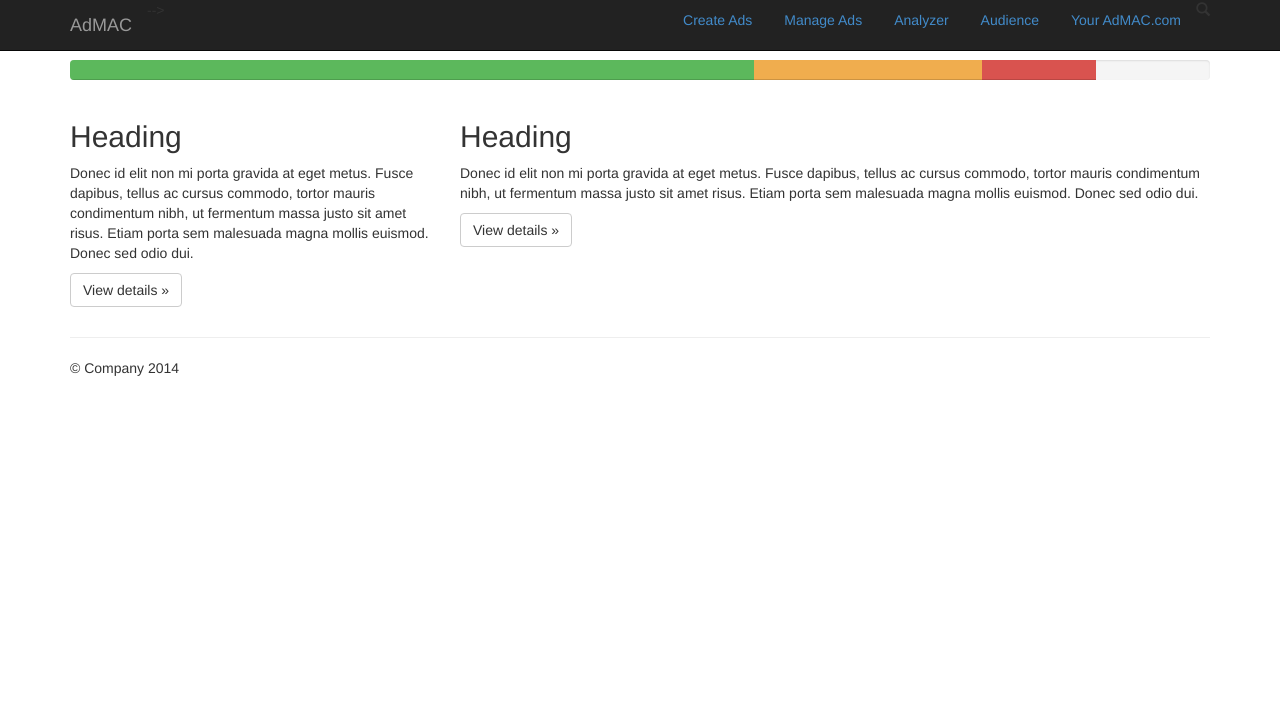
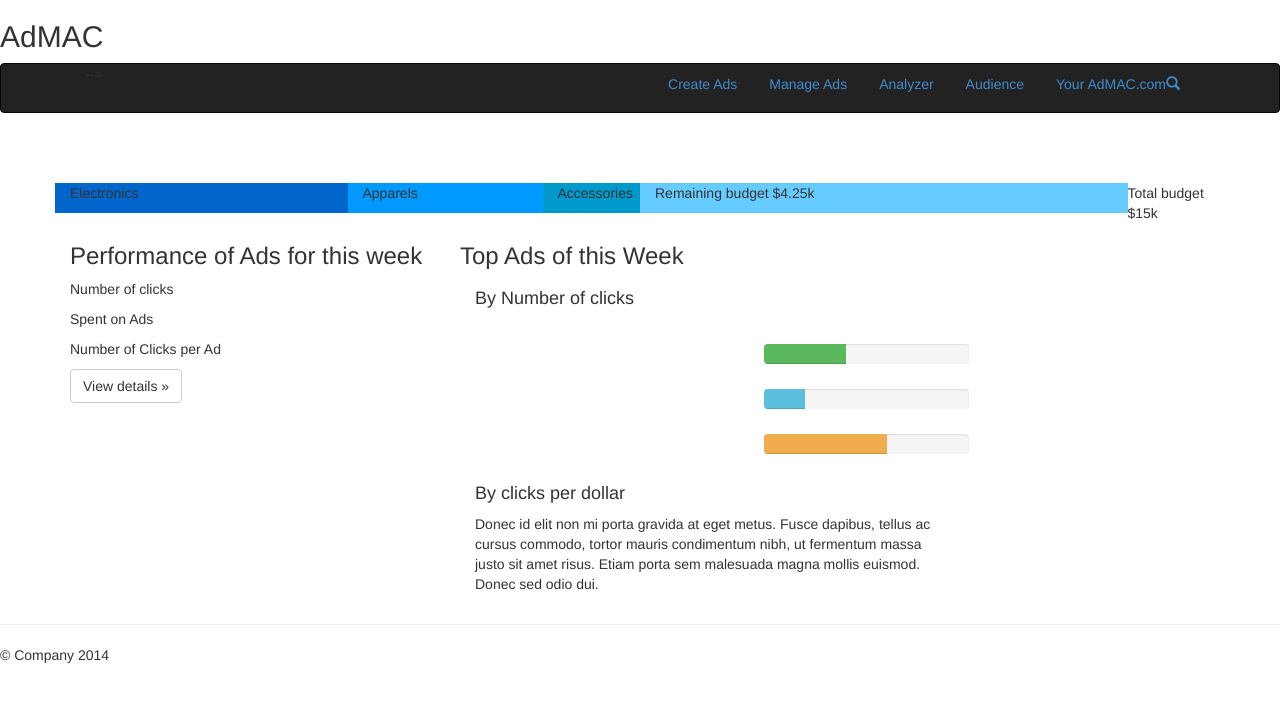
Before and after one commit to devanandb/addashboard, a plain HTML site: page index.html in a window 1280 px wide. Drawn offline with nearby package versions, Linux system fonts and the light colour scheme.

Commit message:
improved1

```diff
--- a/css/main.css
+++ b/css/main.css
@@ -3,8 +3,22 @@
 /* ==========================================================================
    Author's custom styles
    ========================================================================== */
+.h3{
+	font-family: serif;
+}
+.custom-btn{
 
+}
+body > .container {
+  padding: 50px 15px 0;
+}
 
-body > .container {
-  padding: 60px 15px 0;
+.progress{
+	margin-top: 25px;
 }
+#esc2{
+	font-size: 60%;
+}
+.custom-search{
+	padding-left: 10px;
+}
--- a/index.html
+++ b/index.html
@@ -10,7 +10,8 @@
         <link rel="stylesheet" href="css/main.css">
     </head>
     <body>
-        <div class="navbar navbar-inverse navbar-fixed-top" role="navigation">
+        <h2>AdMAC</h2>
+        <div class="navbar navbar-inverse" role="navigation">
             <div class="container">
                 <div class="navbar-header">
                     <button type="button" class="navbar-toggle" data-toggle="collapse" data-target=".navbar-collapse">
@@ -19,7 +20,6 @@
                     <span class="icon-bar"></span>
                     <span class="icon-bar"></span>
                     </button>
-                    <a class="navbar-brand" href="#">AdMAC</a>
                 </div>
                 <div class="navbar-collapse collapse">
                     <ul class="nav nav-pills navbar-right">
@@ -27,16 +27,15 @@
                           <li><a href="#">Manage Ads</a></li>
                           <li><a href="#">Analyzer</a></li>
                           <li><a href="#">Audience</a></li>
-                          <li><a href="#">Your AdMAC.com</a></li>
-                          <span class="glyphicon glyphicon-search"></span>
+                          <li><a href="#">Your AdMAC.com<span class="glyphicon glyphicon-search"></span></a></li>
                     </ul>
  -->             </div><!--/.navbar-collapse -->
             </div>
         </div>
 
         <div class="container">
-            <div class="progress">
-                <div class="progress-bar progress-bar-success" style="width: 60%">
+            <!-- <div class="progress">
+                <div class="progress-bar progress-bar-success" style="width: 35%">
                     <span class="sr-only">35% Complete (success)</span>
                 </div>
                 <div class="progress-bar progress-bar-warning" style="width: 20%">
@@ -44,20 +43,60 @@
                 </div>
                 <div class="progress-bar progress-bar-danger" style="width: 10%">
                     <span class="sr-only">10% Complete (danger)</span>
-                </div>
+                </div> -->
+            <div class="row">
+
+                <div class = "col-lg-3" style="background-color: #0066CC;">
+                <p>Electronics</p></div>
+                <div class = "col-lg-2" style="background-color: #0099FF;">
+                <p>Apparels</p></div>
+                <div class = "col-lg-1" style="background-color: #0099CC;">
+                <p>Accessories</p></div>
+                <div class = "col-lg-5" style="background-color: #66CCFF;">
+                <p>Remaining budget $4.25k</p></div>
+                <div id="desc2">Total budget $15k</div>
             </div>
             <div class="row">
+            <div>
                 <div class="col-lg-4">
-                    <h2>Heading</h2>
-                    <p>Donec id elit non mi porta gravida at eget metus. Fusce dapibus, tellus ac cursus commodo, tortor mauris condimentum nibh, ut fermentum massa justo sit amet risus. Etiam porta sem malesuada magna mollis euismod. Donec sed odio dui. </p>
+                    <h3>Performance of Ads for this week</h3>
+                    <p>Number of clicks</p>
+                    <p>Spent on Ads</p>
+                    <p>Number of Clicks per Ad</p>
                     <p><a class="btn btn-default" href="#" role="button">View details &raquo;</a></p>
                 </div>
                 <div class="col-lg-8">
-                    <h2>Heading</h2>
+                    <h3>Top Ads of this Week</h3>
+                    <div class="col-lg-8">
+                        <h4>By Number of clicks</h4>
+                        <div class="col-lg-6 col-lg-push-7">
+                            <div class="progress">
+                                <div class="progress-bar progress-bar-success" role="progressbar" aria-valuenow="40" aria-valuemin="0" aria-    valuemax="  100" style="width: 40%">
+                                <span class="sr-only">40% Complete (success)</span>
+                                </div>
+                            </div>
+                            <div class="progress">
+                                <div class="progress-bar progress-bar-info" role="progressbar" aria-valuenow="20" aria-valuemin="0" aria-valuemax="100" style="width: 20%">
+                                <span class="sr-only">20% Complete</span>
+                                </div>
+                            </div>
+                            <div class="progress">
+                                <div class="progress-bar progress-bar-warning" role="progressbar" aria-valuenow="60" aria-valuemin="0" aria-valuemax="100" style="width: 60%">
+                                <span class="sr-only">60% Complete (warning)</span>
+                                </div>
+                            </div>
+                        </div>
+                    </div>
+
+                    <div class="col-lg-8">
+                    <h4>By clicks per dollar</h4>
                     <p>Donec id elit non mi porta gravida at eget metus. Fusce dapibus, tellus ac cursus commodo, tortor mauris condimentum nibh, ut fermentum massa justo sit amet risus. Etiam porta sem malesuada magna mollis euismod. Donec sed odio dui. </p>
-                    <p><a class="btn btn-default" href="#" role="button">View details &raquo;</a></p>
+                    </div>
                 </div>
             </div>
+            </div>
+        </div>
+
             <hr>
             <footer>
                 <p>&copy; Company 2014</p>
```
